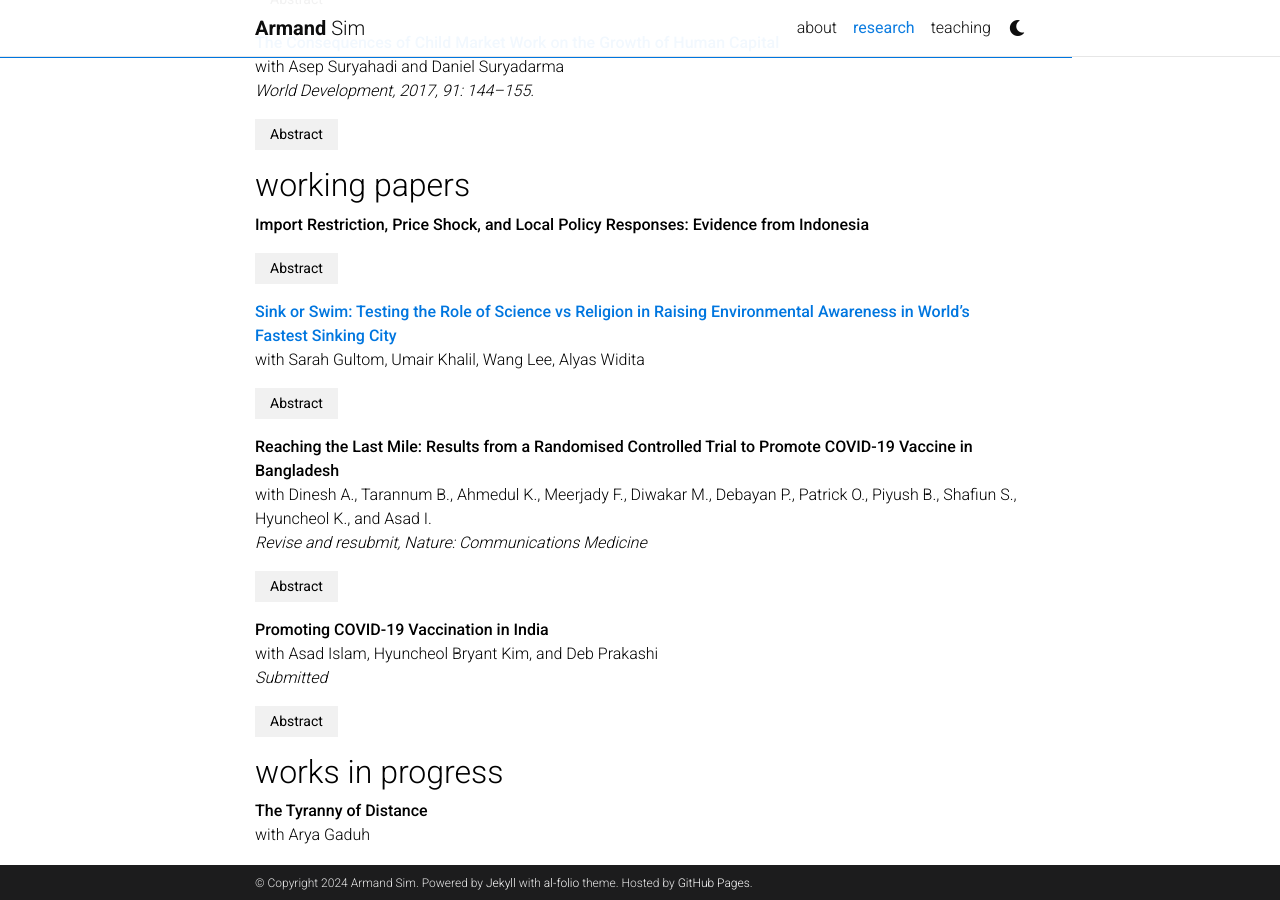
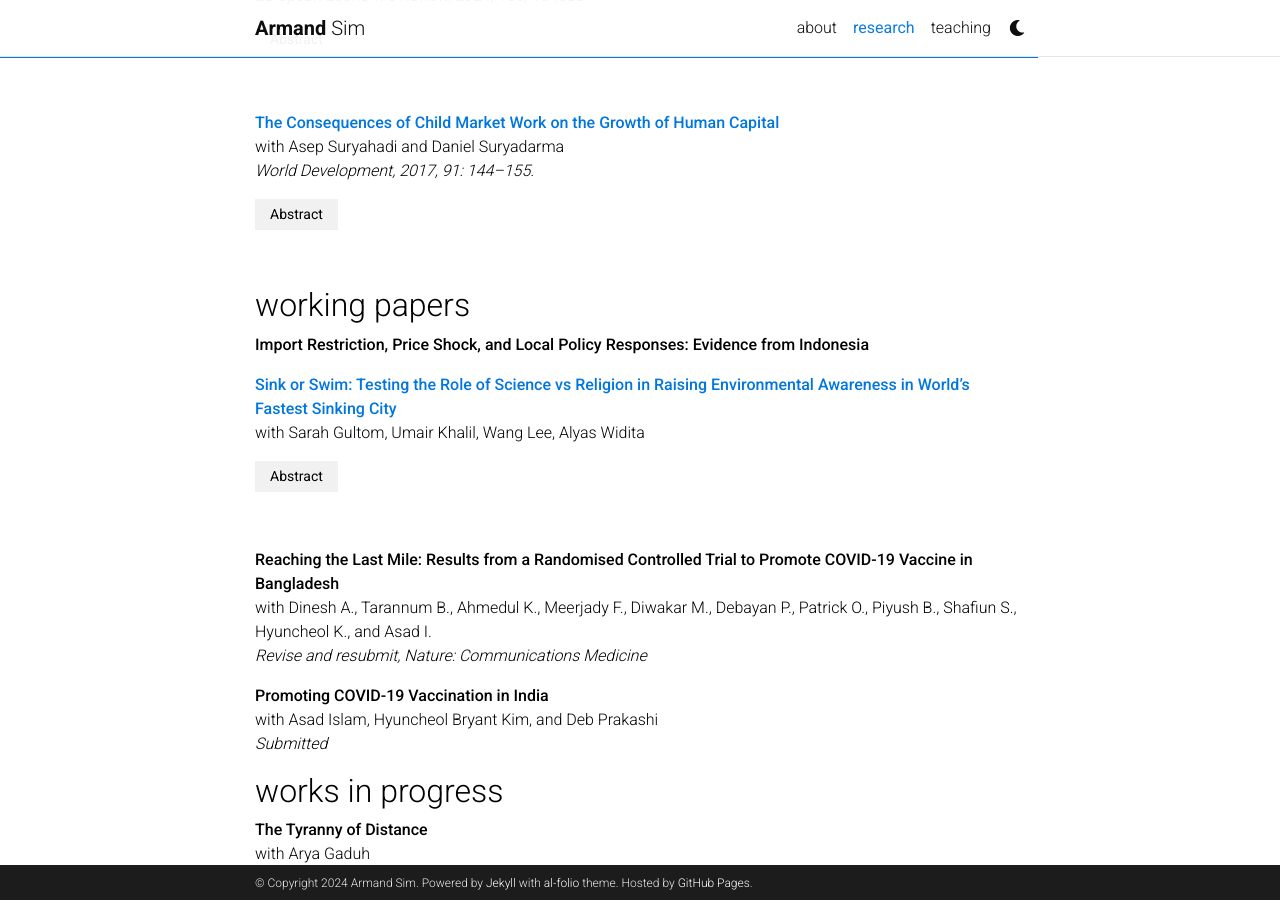
Before and after one commit to armandsim/armandsim.github.io, a Jekyll site: the page built from _pages/research.md, in a window 1280 px wide and 900 px high, scrolled down 494 px. Built offline with Jekyll 4.4.1, drawn with Linux system fonts in a browser that asks for light colours; comment, search, counter and statistics services are not loaded; a style sheet for code colours, icons or effects is not loaded.

Commit message:
Update research.md

```diff
--- a/_pages/research.md
+++ b/_pages/research.md
@@ -33,6 +33,7 @@ with Patrick Asuming and Hyuncheol Bryant Kim <br>
 <div id="abstract1" class="abstract-content">
 We study the effects of a health insurance subsidy in Ghana, where mandates are not enforceable. We randomly provide different levels of subsidy (1/3, 2/3, and full) and evaluate the impact at seven months and three years after the intervention. We find that a one-time subsidy increased insurance enrollment for all groups in both the short and long runs, but health care utilization in the long run increased only for the partial subsidy group. We find supportive evidence that ex-post behavioral responses rather than ex-ante selective enrollment explain the long-run health care utilization results.
 </div>
+<br>
 
 **[Addressing Vaccine Hesitancy using Local Ambassadors: A Randomized Controlled Trial in Indonesia](/docs/Vaccine_EER.pdf)** <br>
 with Asad Islam, Gita Kusnadi, Jahen Rezki, Giovanni van Empel, Michael Vlassopoulos, and Yves Zenou <br>
@@ -42,6 +43,7 @@ with Asad Islam, Gita Kusnadi, Jahen Rezki, Giovanni van Empel, Michael Vlassopo
 <div id="abstract2" class="abstract-content">
 In settings where resistance and rampant misinformation against vaccines exist, the prospect of containing infectious diseases remains a challenge. Can delivery of information regarding the benefits of vaccination through personal home visits by local ambassadors increase vaccine uptake? We conduct a door-to-door randomized information campaign targeted towards COVID-19 unvaccinated individuals in rural Indonesia. We recruited ambassadors from local villages tasked to deliver information about COVID-19 vaccines and promote vaccination through one-on-one meetings, using an interpersonal behavioral change communication approach. To investigate which type of ambassador—health cadres, influential individuals, and laypersons—is the most effective, we randomly vary the type of ambassador that delivers the information at the village level. We find that the overall vaccination take-up is quite moderate and that there are no differences in vaccination outcomes across the treatment groups. These results highlight the challenge of boosting vaccine uptake in late stages of a pandemic.
 </div>
+<br>
 
 **[The Consequences of Child Market Work on the Growth of Human Capital](https://www.sciencedirect.com/science/article/pii/S0305750X15308731?via%3Dihub)** <br>
 with Asep Suryahadi and Daniel Suryadarma <br>
@@ -51,15 +53,11 @@ with Asep Suryahadi and Daniel Suryadarma <br>
 <div id="abstract3" class="abstract-content">
 The paper measures the effect of child market work on the long-term growth of human capital, focusing on the output of the human capital production: mathematics skills, cognitive skills, pulmonary function, and educational attainment. Our full sample is drawn from a rich longitudinal dataset Indonesia Family Life Survey (IFLS). We address endogeneity of child market work using provincial legislated minimum wage as the instrument. Our instrumental variable estimation shows that child labor negatively affects mathematics skills and pulmonary function, but not cognitive skills and educational attainment. We find heterogeneities in type of work. Those who work outside of family business have lower educational attainment than those working for family business.
 </div>
+<br>
 
 ## working papers
 
 **Import Restriction, Price Shock, and Local Policy Responses: Evidence from Indonesia** <br>
-
-<button class="abstract-button" onclick="toggleAbstract('abstract4')">Abstract</button>
-<div id="abstract4" class="abstract-content">
-Abstract not provided.
-</div>
 
 **[Sink or Swim: Testing the Role of Science vs Religion in Raising Environmental Awareness in World's Fastest Sinking City](/docs/jakarta_draft.pdf)** <br>
 with Sarah Gultom, Umair Khalil, Wang Lee, Alyas Widita <br>
@@ -68,24 +66,16 @@ with Sarah Gultom, Umair Khalil, Wang Lee, Alyas Widita <br>
 <div id="abstract5" class="abstract-content">
 Promoting awareness and encouraging pro-sustainability behaviors to mitigate climate and environmental issues can be challenging due to their polarizing nature. We conduct a large-scale online experiment in Jakarta, the world's fastest sinking city, to examine the impact of messenger identity and narrative style on awareness and behavior regarding land subsidence, a human-induced climate change phenomenon. We vary the messenger identity (an actor portraying either a religious leader or a scientist) and the narrative style of the message (religious vs. scientific). Our results show that exposure to an environmental video message, as opposed to a placebo, increases beliefs, trust in institutions, and pro-sustainability behaviors. The largest impacts arise when a scientist delivers a message embedded with a religious narrative, increasing participants' perceptions of the messenger as persuasive and trustworthy. The effects are more pronounced among individuals with low prior knowledge, high trust in authorities, and those less reliant on groundwater. However, we find limited evidence of heterogeneous treatment effects on actions. Our findings highlight the importance of carefully considering both the message and the messenger in communication strategies in a diverse population.
 </div>
+<br>
 
 **Reaching the Last Mile: Results from a Randomised Controlled Trial to Promote COVID-19 Vaccine in Bangladesh** <br>
 with Dinesh A., Tarannum B., Ahmedul K., Meerjady F., Diwakar M., Debayan P., Patrick O., Piyush B., Shafiun S., Hyuncheol K., and Asad I. <br>
 *Revise and resubmit, Nature: Communications Medicine* <br>
 
-<button class="abstract-button" onclick="toggleAbstract('abstract6')">Abstract</button>
-<div id="abstract6" class="abstract-content">
-Abstract not provided.
-</div>
-
 **Promoting COVID-19 Vaccination in India** <br>
 with Asad Islam, Hyuncheol Bryant Kim, and Deb Prakashi <br>
-*Submitted* <br>
-
-<button class="abstract-button" onclick="toggleAbstract('abstract7')">Abstract</button>
-<div id="abstract7" class="abstract-content">
-Abstract not provided.
-</div>
+*Submitted*
+<br>
 
 ## works in progress
 
```
